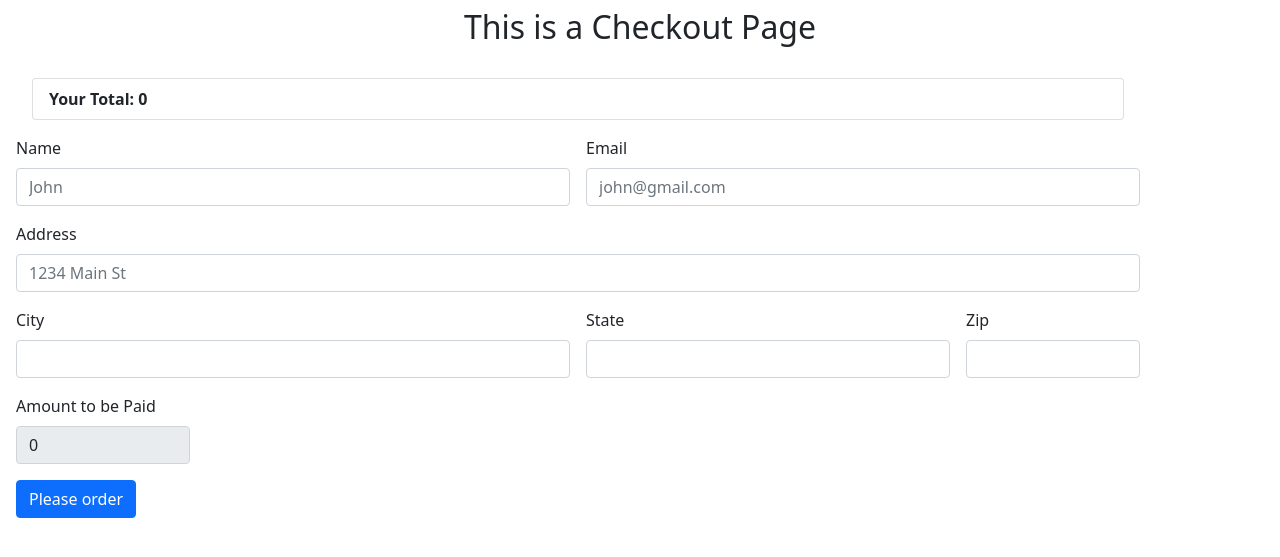
After one commit to GaziAdib/django_ecom_project, a Django app: page /checkout/ in a window 1280 px wide. The commit adds this page. Shown: the top 557 px of the page. Run offline with Django 3.2, Linux system fonts and the light colour scheme.

Commit message:
complete cart and checkout

```diff
--- a/shop/admin.py
+++ b/shop/admin.py
@@ -1,5 +1,6 @@
 from django.contrib import admin
-from .models import Product
+from .models import Product, Order
 # Register your models here.
 
 admin.site.register(Product)
+admin.site.register(Order)
--- /dev/null
+++ b/shop/templates/shop/checkout.html
@@ -0,0 +1,103 @@
+<!DOCTYPE html>
+<html lang="en">
+<head>
+    <meta charset="UTF-8">
+    <meta http-equiv="X-UA-Compatible" content="IE=edge">
+    <meta name="viewport" content="width=device-width, initial-scale=1.0">
+    <link href="https://cdn.jsdelivr.net/npm/bootstrap@5.1.0/dist/css/bootstrap.min.css" rel="stylesheet" integrity="sha384-KyZXEAg3QhqLMpG8r+8fhAXLRk2vvoC2f3B09zVXn8CA5QIVfZOJ3BCsw2P0p/We" crossorigin="anonymous">
+    <script src="https://cdn.jsdelivr.net/npm/bootstrap@5.1.0/dist/js/bootstrap.bundle.min.js" integrity="sha384-U1DAWAznBHeqEIlVSCgzq+c9gqGAJn5c/t99JyeKa9xxaYpSvHU5awsuZVVFIhvj" crossorigin="anonymous"></script>
+    <script
+    src="https://code.jquery.com/jquery-3.6.0.js"
+    integrity="sha256-H+K7U5CnXl1h5ywQfKtSj8PCmoN9aaq30gDh27Xc0jk="
+    crossorigin="anonymous"></script>
+    <title>Checkout</title>
+</head>
+<body>
+    <h2 class="text-center mt-2">This is a Checkout Page</h2>
+    <div class="container m-2 p-2">
+        <div class="row p-3">
+            <div class="col-md-12">
+                <ul id="item_list" class="list-group">
+
+                </ul>
+            </div>
+        </div>
+
+        <div class="row">
+            <div class="col-md-12">
+                <form method="POST" class="row g-3">
+                    {% csrf_token %}
+
+                    <input type="hidden" id="items" name="items" />
+
+                    <div class="col-md-6">
+                      <label for="name" class="form-label">Name</label>
+                      <input type="text" name="name" class="form-control" id="name" placeholder="John">
+                    </div>
+                    <div class="col-md-6">
+                      <label for="email" class="form-label">Email</label>
+                      <input type="text" name="email" class="form-control" id="email" placeholder="john@gmail.com">
+                    </div>
+                    <div class="col-12">
+                      <label for="address" class="form-label">Address</label>
+                      <input type="text" name="address" class="form-control" id="address" placeholder="1234 Main St">
+                    </div>
+
+                    <div class="col-md-6">
+                      <label for="city" class="form-label">City</label>
+                      <input type="text" name="city" class="form-control" id="city">
+                    </div>
+                    <div class="col-md-4">
+                      <label for="state" class="form-label">State</label>
+                      <input type="text" name="state" class="form-control" id="state">
+                    </div>
+                    <div class="col-md-2">
+                      <label for="zipcode" class="form-label">Zip</label>
+                      <input type="text" name="zipcode" class="form-control" id="zipcode">
+                    </div>
+
+                    <div class="col-md-2">
+                        <label for="total" class="form-label">Amount to be Paid</label>
+                        <input readonly="" type="text" class="form-control" id="total" name="total">
+                      </div>
+
+                    <div class="col-12">
+                      <button type="submit" class="btn btn-primary">Please order</button>
+                    </div>
+                  </form>
+            </div>
+        </div>
+    </div>
+</body>
+
+<script type="text/javascript">
+
+    if(localStorage.getItem('cart') == null) {
+        var cart = {}
+    }
+    else {
+        cart = JSON.parse(localStorage.getItem('cart'));
+    }
+
+    let total = 0;
+    for (item in cart) {
+       let name = cart[item][1];
+       let quantity = cart[item][0];
+       let price = cart[item][2];
+       total = total + cart[item][2];
+
+       var itemString = `<li class="list-group-item"><span class="">${name}</span><span class=""> ${quantity}</span><span class=""> ${price}</span></li>`;
+       $('#item_list').append(itemString);
+
+    }
+
+    totalPrice = `<li class="list-group-item d-flex justify-content-between align-items-center"><b>Your Total: ${total}</b></li>`
+    $('#item_list').append(totalPrice);
+
+    $('#items').val(JSON.stringify(cart))
+    $('#total').val(JSON.stringify(total))
+
+
+</script>
+
+</html>
--- a/shop/urls.py
+++ b/shop/urls.py
@@ -5,5 +5,6 @@ from . import views
 urlpatterns = [
     path('', views.index, name='index'),
     path('<int:id>/', views.detail, name='detail'),
+    path('checkout/', views.checkout, name='checkout'),
 
 ]
--- a/shop/views.py
+++ b/shop/views.py
@@ -1,5 +1,5 @@
 from django.shortcuts import render
-from .models import Product
+from .models import Product, Order
 from django.core.paginator import Paginator
 
 # Create your views here.
@@ -31,3 +31,21 @@ def detail(request,id):
         'product': product
     }
     return render(request, 'shop/detail.html', context)
+
+
+def checkout(request):
+
+    if request.method == 'POST':
+        items = request.POST.get('items',"")
+        name = request.POST.get('name',"")
+        email = request.POST.get('email',"")
+        address = request.POST.get('address',"")
+        city = request.POST.get('city',"")
+        state = request.POST.get('state',"")
+        zipcode = request.POST.get('zipcode',"")
+        total = request.POST.get('total',"")
+
+        order = Order(items=items, name=name, email=email, address=address, city=city, state=state, zipcode=zipcode, total=total)
+        order.save()
+
+    return render(request, 'shop/checkout.html')
```
Also changed, not shown: shop/models.py (+11 -0 lines), shop/templates/shop/index.html (+106 -9 lines), shop/migrations/0002_order.py (added).
